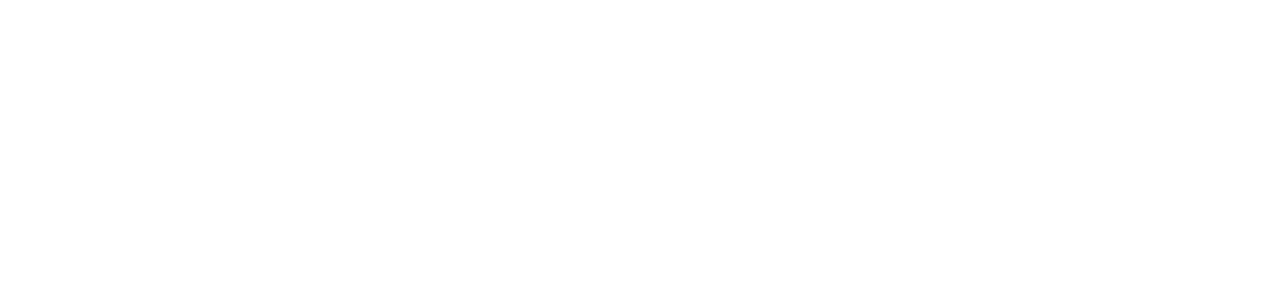
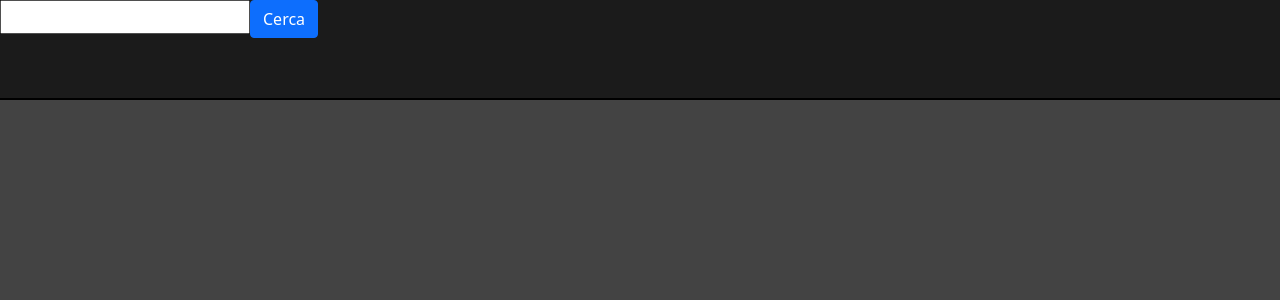
Before and after one commit to MemeWasTaken/vue-boolflix, a Vue app: page / in a window 1280 px wide. Shown: the top 300 px of the page. Built offline with nearby package versions, Linux system fonts and the light colour scheme.

Commit message:
from Header to App

```diff
--- a/src/App.vue
+++ b/src/App.vue
@@ -1,28 +1,40 @@
 <template>
 	<div id="app">
-    <!-- <img alt="Vue logo" src="./assets/logo.png" /> -->
-    <!-- <HelloWorld msg="Welcome to Your Vue.js App" /> -->
+		<Header
+			@userQuery="sendToMain($event)"
+		/>
+		<Main></Main>
   	</div>
 </template>
 
 <script>
 // import HelloWorld from "./components/HelloWorld.vue";
+import Header from "./components/Header.vue";
+import Main from "./components/Main.vue";
 
 	export default {
 		name: "App",
+		data() {
+			return {
+				inquiry: "",
+			};
+		},
 		components: {
 			// HelloWorld,
+			Header,
+			Main,
+		},
+		methods: {
+			sendToMain(text) {
+				this.inquiry = text;
+				console.log(this.inquiry);
+				return this.inquiry
+			}
 		},
 	};
 </script>
 
 <style lang="scss">
-#app {
-  font-family: Avenir, Helvetica, Arial, sans-serif;
-  -webkit-font-smoothing: antialiased;
-  -moz-osx-font-smoothing: grayscale;
-  text-align: center;
-  color: #2c3e50;
-  margin-top: 60px;
-}
+	@import '~bootstrap/scss/bootstrap.scss';
+
 </style>
--- /dev/null
+++ b/src/components/Header.vue
@@ -0,0 +1,58 @@
+<template>
+    <header>
+        <SearchBar
+            @search="formatQuery($event)"
+        />
+    </header>
+</template>
+
+<script>
+    // import axios from 'axios';
+    import SearchBar from './SearchBar.vue';
+
+    export default {
+        name: "Header",
+        components: {
+            SearchBar,
+        },
+         data() {
+            return {
+                textSearch: '',
+                // movies: null,
+            };
+        },
+        mounted() {
+            // this.getMovies();
+        },
+        methods: {
+            // getMovies() {
+            //     axios
+            //         .get('https://api.themoviedb.org/3/search/movie?api_key=9da47a4b22fa9d371b93ff9409a34189&query=back')
+            //         .then((result) => {
+            //             console.log(result.data.results);
+            //             this.movies = result.data.results;
+            //         })
+            //         .catch((error) => {
+            //             console.log(error);
+            //         });
+            // },
+            formatQuery(text) {
+                this.textSearch = text.toLowerCase().trim().replace(/\s/g, "+");
+                console.log(this.textSearch);
+                return this.$emit('userQuery', this.textSearch);
+            },
+        },
+        computed: {
+
+        },
+    };
+</script>
+
+<style lang="scss" scoped>
+    header {
+        background-color: #1B1B1B;
+        border-bottom: 2px solid #000000;
+        width: 100%;
+        height: 100px;
+    }
+</style>
--- /dev/null
+++ b/src/components/Main.vue
@@ -0,0 +1,18 @@
+<template>
+    <main>
+    </main>
+</template>
+
+<script>
+    export default {
+        name: "Main",
+    }
+</script>
+
+<style lang="scss" scoped>
+    main {
+        background-color: #434343;
+        width: 100%;
+        height: calc(100vh - 100px);
+    }
+</style>
--- /dev/null
+++ b/src/components/SearchBar.vue
@@ -0,0 +1,35 @@
+<template>
+    <div class="search">
+        <input
+            id="search"
+            v-model="textSearch"
+            type="text"
+            name="search"
+        >
+        <button
+            class="btn btn-primary"
+            type="submit"
+            @click="$emit('search', textSearch)"
+            >
+            Cerca
+            </button>
+    </div>
+</template>
+
+<script>
+    export default {
+        name: "SearchBar",
+        data() {
+            return {
+                textSearch: null,
+            };
+        },
+    }
+</script>
+
+<style lang="scss" scoped>
+    input {
+        height: 34px;
+        width: 250px;
+    }
+</style>
```
Lines whose indentation alone changed are shown as unchanged.
